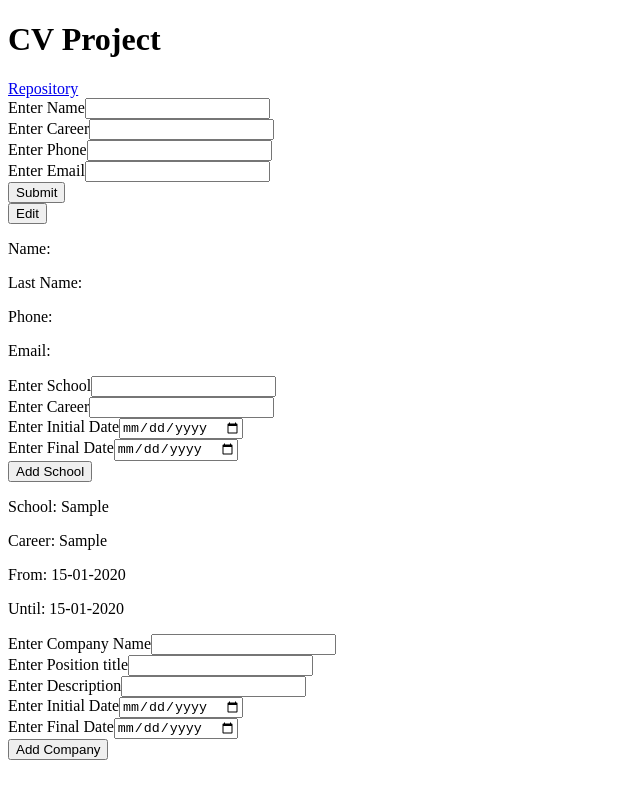
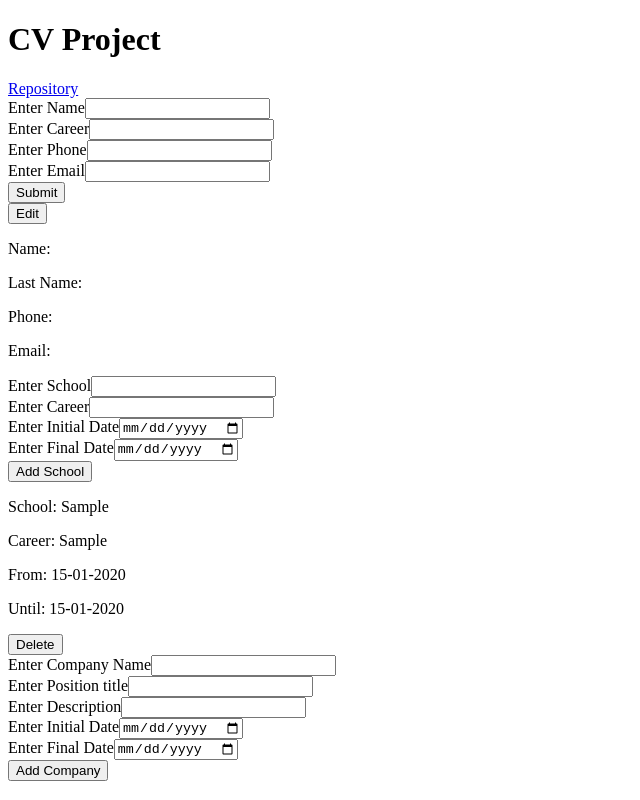
Before and after one commit to sebapkfd/cv-project, a React (Create React App) app: page / in a window 1280 px wide. Both pictures are taken after typing "Sample", "Sample", "2020-01-15", "2020-01-15" into the empty fields and a click on the button "Add School". Shown: the whole page, without its empty margins (0-640 px from the left). Built offline with nearby package versions, Linux system fonts and the light colour scheme.

Commit message:
Added delete schools and companies functionality

```diff
--- a/src/components/CompanyItem.js
+++ b/src/components/CompanyItem.js
@@ -15,6 +15,9 @@ const CompanyItem = (props) =>{
             <p key={uniqid()}>Description: {mainTasks}</p>
             <p key={uniqid()}>From: {initialDateFormat}</p>
             <p key={uniqid()}>Until: {endDateFormat}</p>
+            <button onClick={() => props.onDelete(props.id)}>
+                Delete
+            </button>
         </div>
     )
 }
--- a/src/components/Education.js
+++ b/src/components/Education.js
@@ -7,6 +7,7 @@ class Education extends Component{
     super();
     this.state = {
       school: {
+        id: uniqid(),
         schoolName: "",
         careerTitle: "",
         initialDate: "",
@@ -18,7 +19,6 @@ class Education extends Component{
 
   handleChange = (e) => {
     const {name, value} = e.target;
-
     this.setState(prevState => {
       let school = Object.assign({}, prevState.school);
       school[name] = value;
@@ -46,6 +46,7 @@ class Education extends Component{
   resetForm = () => {
     this.setState((prevState) => {
       let school = Object.assign({}, prevState.school);
+      school["id"] = uniqid();
       school["schoolName"] = "";
       school["careerTitle"] = "";
       school["initialDate"] = "";
@@ -53,6 +54,11 @@ class Education extends Component{
       return { school };
     })
   };
+
+  handleDelete = (itemId) => {
+    const schools = this.state.schools.filter( school => school.id !== itemId);
+    this.setState({schools : schools})
+  }
 
   render(){
     const {school, schools} = this.state;
@@ -109,7 +115,9 @@ class Education extends Component{
                 careerTitle={school.careerTitle}
                 initialDate={school.initialDate}
                 endDate={school.endDate}
+                id={school.id}
                 key={uniqid()}
+                onDelete={this.handleDelete}
               />
             )
           })}
--- a/src/components/Experience.js
+++ b/src/components/Experience.js
@@ -7,6 +7,7 @@ class Experience extends Component{
     super();
     this.state = {
       company: {
+        id: uniqid(),
         companyName: "",
         positionTitle: "",
         mainTasks: "",
@@ -46,6 +47,7 @@ class Experience extends Component{
   resetForm = () => {
     this.setState((prevState) => {
       let company = Object.assign({}, prevState.company);
+      company["id"] = uniqid();
       company["companyName"] = "";
       company["positionTitle"] = "";
       company["mainTasks"] = "";
@@ -53,6 +55,11 @@ class Experience extends Component{
       company["endDate"] = "";
       return { company };
     })
+  }
+
+  handleDelete = (itemId) => {
+    const companies = this.state.companies.filter( company => company.id !== itemId);
+    this.setState({ companies : companies})
   }
 
   render() {
@@ -120,6 +127,8 @@ class Experience extends Component{
                     initialDate={company.initialDate}
                     endDate={company.endDate}
                     key={uniqid()}
+                    id={company.id}
+                    onDelete={this.handleDelete}
                   />
               )
           })}
--- a/src/components/SchoolItem.js
+++ b/src/components/SchoolItem.js
@@ -14,6 +14,9 @@ const SchoolItem = (props) =>{
             <p key={uniqid()}>Career: {careerTitle}</p>
             <p key={uniqid()}>From: {initialDateFormat}</p>
             <p key={uniqid()}>Until: {endDateFormat}</p>
+            <button onClick={() => props.onDelete(props.id)}>
+                Delete
+            </button>
         </div>
     )
 }
```
Also changed, not shown: 1 other file (tests, documents, lock files or other folders).
